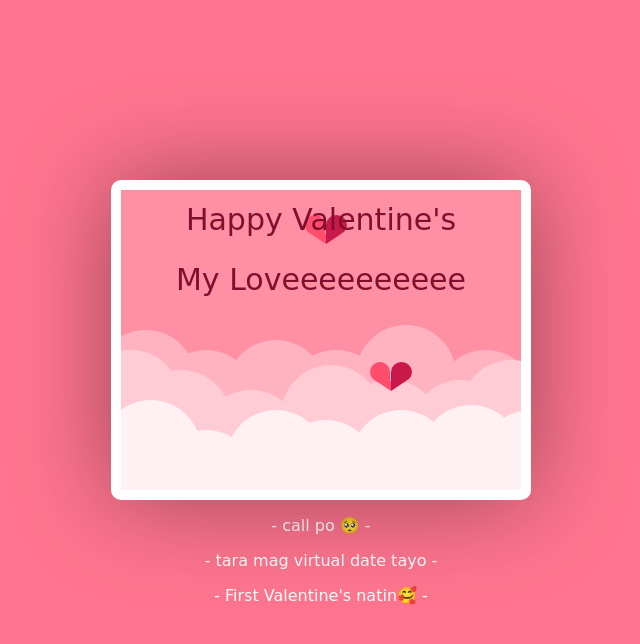
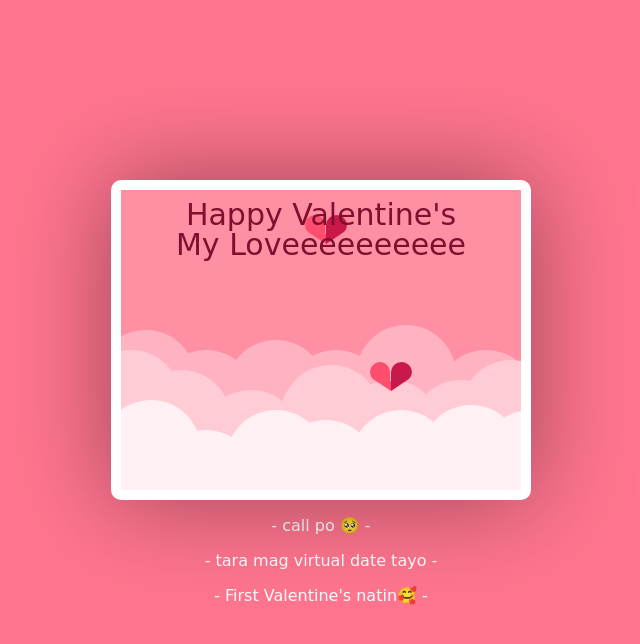
Before and after one commit to Cheeeps/lovemobako, a plain HTML site: page index.html in a window 1280 px wide. Shown: the whole page, without its empty margins (319-959 px from the left). Drawn offline with Linux system fonts and the light colour scheme.

Commit message:
Update style.css

```diff
--- a/style.css
+++ b/style.css
@@ -178,12 +178,12 @@
         position: absolute;
         color: #800f2f;
         font-size:30px;
-        line-height:2;
+        line-height:1;
         text-align: center;
         width:380px;
         left:10px;
         z-index:3;
-        top:200px;
+        top:210px;
         animation: up 1s ease forwards;
         transition: .2s;
       }
```
